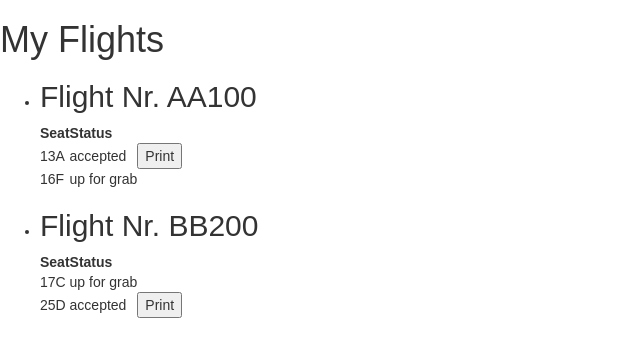
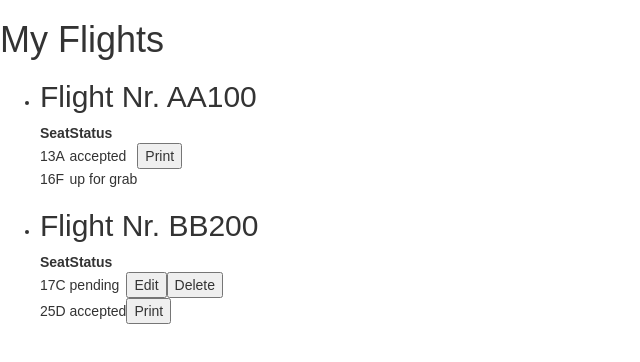
Before and after one commit to swasp/wecamp, a React (Create React App) app in the folder web/: page / in a window 1280 px wide. Shown: the top 362 px of the page, without its empty margins (0-640 px from the left). Built offline with nearby package versions, Linux system fonts and the light colour scheme.

Commit message:
Adds Clickability to buttons
This commit even removes a row when the delete-button is clicked and
also contains a method that can then inform the API of the deletion

```diff
--- a/web/src/App.js
+++ b/web/src/App.js
@@ -34,7 +34,7 @@ var FLIGHTS = [
           {
               row: 17,
               col: 'C',
-              status: 'up for grab'
+              status: 'pending'
           }, {
               row: 25,
               col: 'D',
--- a/web/src/Buttons/DeleteButton.js
+++ b/web/src/Buttons/DeleteButton.js
@@ -1,10 +1,25 @@
 import React, { Component } from 'react';
 
 class DeleteButton extends React.Component {
-  render() {
-    return (
-      <button>Delete</button>
-    );
+
+    constructor(props) {
+        super(props);
+
+        console.log(props);
+        this.state = props.seat;
+
+        this.handleClick = this.clickHandler.bind(this);
+    }
+
+    clickHandler() {
+      console.log(this.state);
+      this.setState({});
+    }
+
+    render() {
+      return (
+        <button onClick={this.props.clickHandler}>Delete</button>
+      );
   }
 }
 
--- a/web/src/Buttons/EditButton.js
+++ b/web/src/Buttons/EditButton.js
@@ -1,11 +1,22 @@
 import React, { Component } from 'react';
 
 class EditButton extends React.Component {
-  render() {
-    return (
-      <button>Edit</button>
-    );
-  }
+
+    constructor(props) {
+        super(props);
+
+        this.handleClick = this.clickHandler.bind(this);
+    }
+
+    clickHandler() {
+      console.log(this);
+    }
+
+    render() {
+      return (
+        <button onClick={this.handleClick}>Edit</button>
+      );
+    }
 }
 
 export default EditButton;
--- a/web/src/Buttons/PrintButton.js
+++ b/web/src/Buttons/PrintButton.js
@@ -1,10 +1,21 @@
 import React, { Component } from 'react';
 
 class PrintButton extends React.Component {
-  render() {
-    return (
-      <button>Print</button>
-    );
+
+    constructor(props) {
+        super(props);
+
+        this.handleClick = this.clickHandler.bind(this);
+    }
+
+    clickHandler() {
+        console.log(this);
+    }
+
+    render() {
+      return (
+        <button onClick={this.handleClick}>Print</button>
+      );
   }
 }
 
--- a/web/src/Views/SeatRow.js
+++ b/web/src/Views/SeatRow.js
@@ -6,17 +6,33 @@ import PrintButton from '../Buttons/PrintButton';
 class SeatRow extends React.Component {
 
   constructor(props) {
-    console.log(props);
     super(props);
-}
+
+    this.removeRow = this.removeRow.bind(this);
+
+    this.state = {deleted: false};
+  }
+
+  removeRow() {
+    this.setState({deleted: true});
+  }
+
+  componentWillUpdate() {
+    // notify the API of the removal!!
+  }
+
   render() {
     var buttons = [];
+    if (this.state.deleted) {
+      return(null);
+    }
+
     if(this.props.seat.status == 'pending') {
       buttons.push(
         <EditButton seat={this.props.seat} />
       );
       buttons.push(
-        <DeleteButton seat={this.props.seat} />
+        <DeleteButton clickHandler={this.removeRow} seat={this.props.seat} />
       );
     };
     if(this.props.seat.status == 'accepted') {
--- a/web/src/Views/SeatsTable.js
+++ b/web/src/Views/SeatsTable.js
@@ -4,9 +4,9 @@ import SeatRow from './SeatRow';
 class SeatsTable extends React.Component {
   constructor(props) {
 
-    console.log(props);
     super(props);
-}
+  }
+
 
   render() {
     var seats = [];
```
Also changed, not shown: 1 other file (tests, documents, lock files or other folders).
